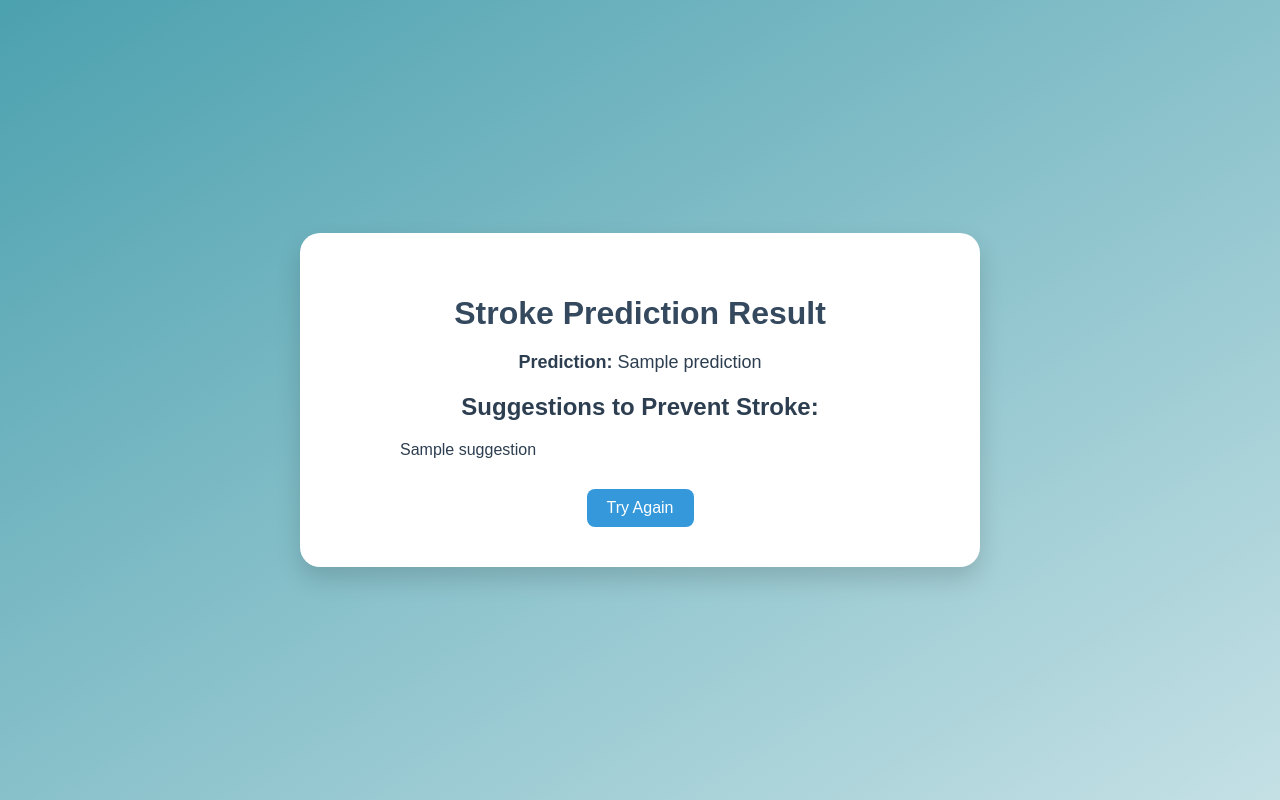
After one commit to RAMANAN31/stroke_prediction, a Flask app: template templates/result.html in a window 1280 px wide. The commit adds this page. Run offline with Flask 3, Linux system fonts and the light colour scheme; the template is opened without the code that fills it: most values are stand-ins (such as "Sample title", 1, 10 or a date in 2020); parts of the project's set-up code (start-up, migrations or seed data) failed here and were passed over.

Commit message:
improved

```diff
--- a/app.py
+++ b/app.py
@@ -1,3 +1,4 @@
+"""
 from flask import Flask, render_template, request
 import numpy as np
 import pickle
@@ -30,22 +31,26 @@ def predict():
     gender_male = 1 if data['gender'] == 'Male' else 0
     ever_married_yes = 1 if data['ever_married'] == 'Yes' else 0
 
+    # One-hot encoding for work type
     work_type_private = 1 if data['work_type'] == 'Private' else 0
     work_type_self_employed = 1 if data['work_type'] == 'Self-employed' else 0
     work_type_children = 1 if data['work_type'] == 'Children' else 0
     work_type_govt_job = 1 if data['work_type'] == 'Govt_job' else 0
+    work_type_never_worked = 1 if data['work_type'] == 'Never_worked' else 0  # Added this line
 
+    # One-hot encoding for residence type
     residence_type_urban = 1 if data['Residence_type'] == 'Urban' else 0
 
+    # One-hot encoding for smoking status
     smoking_status_smokes = 1 if data['smoking_status'] == 'smokes' else 0
     smoking_status_never_smoked = 1 if data['smoking_status'] == 'never smoked' else 0
     smoking_status_formerly_smoked = 1 if data['smoking_status'] == 'formerly smoked' else 0
 
-    # Prepare input array (make sure all features are included)
+    # Prepare input array (ensure all 16 features are included)
     input_data = [
         age, hypertension, heart_disease, avg_glucose_level, bmi,
         gender_male, ever_married_yes,
-        work_type_private, work_type_self_employed, work_type_children, work_type_govt_job,
+        work_type_private, work_type_self_employed, work_type_children, work_type_govt_job, work_type_never_worked,
         residence_type_urban,
         smoking_status_smokes, smoking_status_never_smoked, smoking_status_formerly_smoked
     ]
@@ -67,3 +72,79 @@ def predict():
 
 if __name__ == '__main__':
     app.run(debug=True)
+"""
+
+from flask import Flask, render_template, request
+import numpy as np
+import pickle
+
+# Load the trained model
+with open('stroke_model.pkl', 'rb') as file:
+    model = pickle.load(file)
+
+app = Flask(__name__)
+
+@app.route('/')
+def index():
+    return render_template('index.html')
+
+@app.route('/predict', methods=['POST'])
+def predict():
+    data = request.form
+
+    # Extract and process input data
+    try:
+        age = int(data['age'])
+        hypertension = int(data['hypertension'])
+        heart_disease = int(data['heart_disease'])
+        avg_glucose_level = float(data['avg_glucose_level'])
+        bmi = float(data['bmi'])
+    except ValueError:
+        return "Invalid input! Please enter numeric values for age, hypertension, heart disease, glucose level, and BMI."
+
+    # Convert categorical inputs into one-hot encoded format
+    gender_male = 1 if data['gender'] == 'Male' else 0
+    ever_married_yes = 1 if data['ever_married'] == 'Yes' else 0
+
+    work_type_private = 1 if data['work_type'] == 'Private' else 0
+    work_type_self_employed = 1 if data['work_type'] == 'Self-employed' else 0
+    work_type_children = 1 if data['work_type'] == 'Children' else 0
+    work_type_govt_job = 1 if data['work_type'] == 'Govt_job' else 0
+    work_type_never_worked = 1 if data['work_type'] == 'Never_worked' else 0
+
+    residence_type_urban = 1 if data['Residence_type'] == 'Urban' else 0
+
+    smoking_status_smokes = 1 if data['smoking_status'] == 'smokes' else 0
+    smoking_status_never_smoked = 1 if data['smoking_status'] == 'never smoked' else 0
+    smoking_status_formerly_smoked = 1 if data['smoking_status'] == 'formerly smoked' else 0
+
+    input_data = [
+        age, hypertension, heart_disease, avg_glucose_level, bmi,
+        gender_male, ever_married_yes,
+        work_type_private, work_type_self_employed, work_type_children, work_type_govt_job, work_type_never_worked,
+        residence_type_urban,
+        smoking_status_smokes, smoking_status_never_smoked, smoking_status_formerly_smoked
+    ]
+
+    input_array = np.array(input_data).reshape(1, -1)
+
+    expected_features = model.n_features_in_
+    if input_array.shape[1] != expected_features:
+        return f"Feature mismatch! Model expects {expected_features} features, but got {input_array.shape[1]}."
+
+    prediction = model.predict(input_array)[0]
+    result = "Stroke" if prediction == 1 else "No Stroke"
+
+    # Suggestions to prevent stroke
+    suggestions = [
+        "Maintain a healthy diet rich in fruits and vegetables.",
+        "Exercise regularly, aiming for at least 30 minutes a day.",
+        "Avoid smoking and limit alcohol consumption.",
+        "Monitor and manage blood pressure, cholesterol, and diabetes.",
+        "Maintain a healthy weight and manage stress effectively."
+    ]
+
+    return render_template('result.html', prediction=result, suggestions=suggestions)
+
+if __name__ == '__main__':
+    app.run(debug=True)
--- /dev/null
+++ b/templates/result.html
@@ -0,0 +1,85 @@
+<!DOCTYPE html>
+<html lang="en">
+
+<head>
+    <meta charset="UTF-8">
+    <meta name="viewport" content="width=device-width, initial-scale=1.0">
+    <title>Stroke Prediction Result</title>
+    <style>
+        body {
+            background: linear-gradient(to bottom right, #4ca1af, #c4e0e5);
+            display: flex;
+            justify-content: center;
+            align-items: center;
+            height: 100vh;
+            font-family: 'Arial', sans-serif;
+            color: #2c3e50;
+            margin: 0;
+        }
+
+        .result-container {
+            background-color: #fff;
+            padding: 40px;
+            border-radius: 20px;
+            box-shadow: 0 12px 25px rgba(0, 0, 0, 0.15);
+            text-align: center;
+            width: 80%;
+            max-width: 600px;
+        }
+
+        h1 {
+            font-size: 32px;
+            margin-bottom: 20px;
+            color: #34495e;
+        }
+
+        p {
+            font-size: 18px;
+            margin-bottom: 15px;
+        }
+
+        ul {
+            text-align: left;
+            padding: 0;
+            margin: 0 auto;
+            list-style: none;
+            width: 80%;
+        }
+
+        ul li {
+            margin: 10px 0;
+            font-size: 16px;
+        }
+
+        button {
+            background-color: #3498db;
+            color: white;
+            padding: 10px 20px;
+            border: none;
+            border-radius: 8px;
+            font-size: 16px;
+            cursor: pointer;
+            margin-top: 20px;
+        }
+
+        button:hover {
+            background-color: #2980b9;
+        }
+    </style>
+</head>
+
+<body>
+    <div class="result-container">
+        <h1>Stroke Prediction Result</h1>
+        <p><strong>Prediction:</strong> {{ prediction }}</p>
+        <h2>Suggestions to Prevent Stroke:</h2>
+        <ul>
+            {% for suggestion in suggestions %}
+            <li>{{ suggestion }}</li>
+            {% endfor %}
+        </ul>
+        <button onclick="window.location.href='/'">Try Again</button>
+    </div>
+</body>
+
+</html>
```
Also changed, not shown: model.py (+131 -20 lines), static/style.css (deleted, +0 -49 lines), templates/index.html (line endings or trailing spaces).
